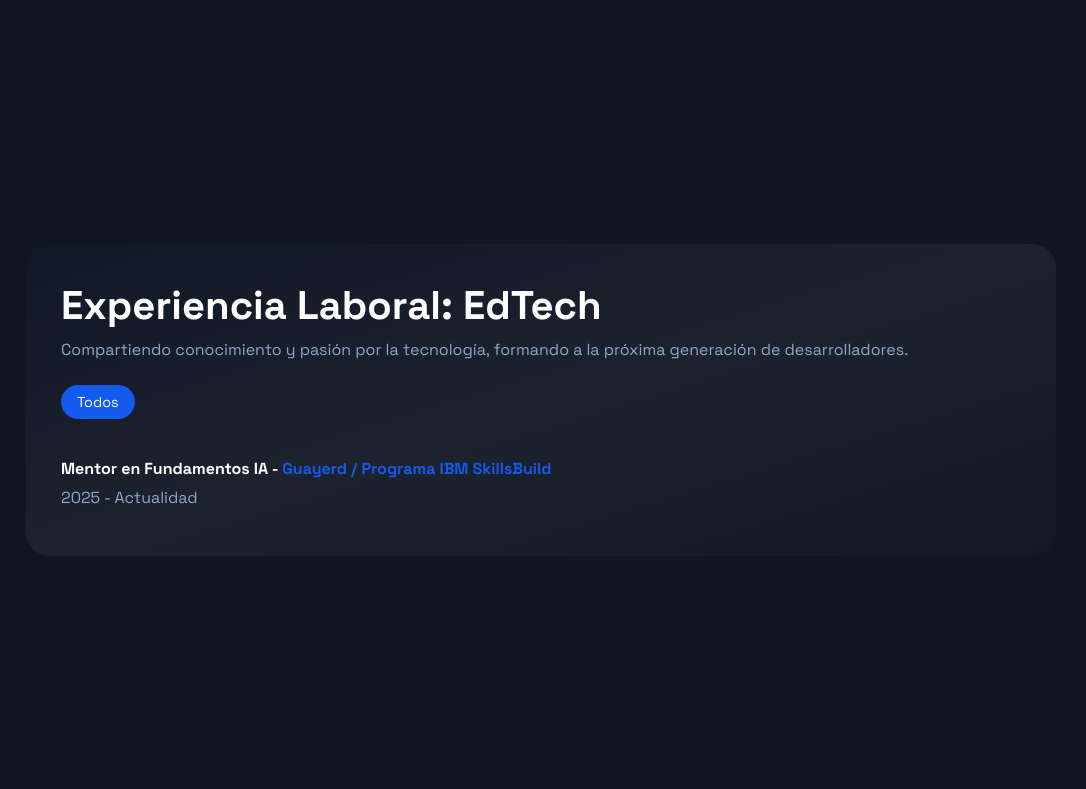
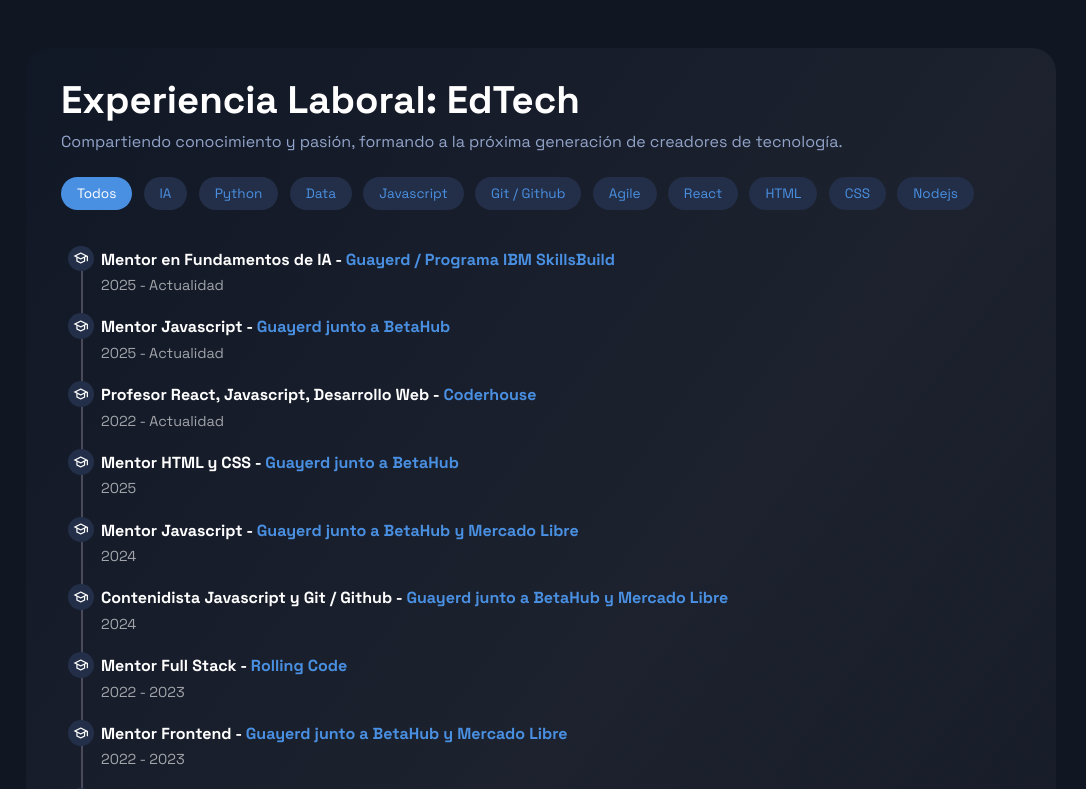
Before and after one commit to julioavantt/julioavantt_web, a React (Vite) app: page / in a window 1280 px wide. Shown: the top 789 px of the page, without its empty margins (99-1185 px from the left). Built offline with nearby package versions, Linux system fonts and the light colour scheme.

Commit message:
feat: edtech

```diff
--- a/index.html
+++ b/index.html
@@ -11,6 +11,10 @@
       href="https://fonts.googleapis.com/css2?family=Space+Grotesk:wght@300..700&amp;display=swap"
       rel="stylesheet"
     />
+    <link
+      rel="stylesheet"
+      href="https://fonts.googleapis.com/css2?family=Material+Symbols+Outlined:opsz,wght,FILL,GRAD@20..48,100..700,0..1,-50..200&icon_names=school"
+    />
   </head>
   <body>
     <div id="root"></div>
--- a/src/components/Block/Block.jsx
+++ b/src/components/Block/Block.jsx
@@ -1,25 +1,69 @@
-import { experienciaLaboral } from "../../consts/experiencia-laboral";
+import { useState } from "react";
+
+import experienciaLaboral from "../../consts/experiencia-laboral.json";
 import styles from "./Block.module.css";
 
+const pills = experienciaLaboral.edtech.reduce((acc, item) => {
+  item.techs.forEach((tech) => {
+    if (!acc.includes(tech)) acc.push(tech);
+  });
+  return acc.sort((a, b) => b - a);
+}, []);
+
 export const Block = () => {
+  const [activePill, setActivePill] = useState(0);
+  const [list, setList] = useState(experienciaLaboral);
+
+  const refreshList = (pill) => {
+    if (pill === "Todos") {
+      setList(experienciaLaboral);
+      setActivePill(0);
+    } else {
+      const filteredList = experienciaLaboral.edtech.filter((item) =>
+        item.techs.includes(pill)
+      );
+      setList({ edtech: filteredList });
+      setActivePill(pills.indexOf(pill) + 1);
+    }
+  };
+
   return (
     <section className={styles.block}>
       <h3>Experiencia Laboral: EdTech</h3>
       <p>
-        Compartiendo conocimiento y pasión por la tecnología, formando a la
-        próxima generación de desarrolladores.
+        Compartiendo conocimiento y pasión, formando a la próxima generación de
+        creadores de tecnología.
       </p>
       <section className={styles.pills}>
-        <div className={styles.pill}>Todos</div>
+        <div
+          className={`${styles.pill} ${activePill === 0 ? styles.active : ""}`}
+          onClick={() => refreshList("Todos")}
+        >
+          Todos
+        </div>
+        {pills.map((pill, index) => (
+          <div
+            key={pill}
+            className={`${styles.pill} ${
+              activePill === index + 1 ? styles.active : ""
+            }`}
+            onClick={() => refreshList(pill)}
+          >
+            {pill}
+          </div>
+        ))}
       </section>
-      <section>
-        {experienciaLaboral.edtech.map((item) => (
-          <article key={item.id}>
-            <h4>
-              {item.role} -{" "}
-              <span className={styles.company}>{item.company}</span>
-            </h4>
-            <p>{item.date}</p>
+      <section className={styles.timeline}>
+        {list.edtech.map((item) => (
+          <article key={item.id} className={styles.timelineItem}>
+            <span className="material-symbols-outlined">school</span>
+            <div className={styles.timelineContent}>
+              <h4>
+                {item.role} - {""}
+                <span className={styles.company}>{item.company}</span>
+              </h4>
+              <p className={styles.date}>{item.date}</p>
+            </div>
           </article>
         ))}
       </section>
--- a/src/components/Block/Block.module.css
+++ b/src/components/Block/Block.module.css
@@ -6,7 +6,7 @@
     rgba(138, 138, 150, 0.1),
     rgba(45, 45, 58, 0.1)
   );
-  padding: 2rem 2.2rem;
+  padding: 1.5rem 2.2rem 1rem;
   border-radius: 1.5rem;
   color: white;
 }
@@ -16,13 +16,13 @@
   font-optical-sizing: auto;
   font-weight: 900;
   font-style: normal;
-  font-size: 2.5rem;
+  font-size: 2.4rem;
   margin: 0.2rem 0 0;
 }
 
 p {
   color: #92a4c9;
-  margin-top: 0.5rem;
+  margin: 0.4rem 0;
 }
 
 .pills {
@@ -31,13 +31,69 @@
 }
 
 .pill {
+  background-color: #232f48;
+  color: var(--primary-color);
+  padding: 0.5rem 1rem;
+  border-radius: 1.2rem;
+  font-size: 0.85rem;
+  margin-right: 0.7rem;
+  cursor: pointer;
+}
+
+.pill.active {
   background-color: var(--primary-color);
   color: white;
-  padding: 0.5rem 1rem;
-  border-radius: 1.2rem;
-  font-size: 0.9rem;
 }
 
 .company {
   color: var(--primary-color);
 }
+
+.timeline {
+  position: relative;
+  padding-left: 40px;
+  margin: 2rem auto;
+}
+
+.timeline::before {
+  content: "";
+  position: absolute;
+  left: 20px;
+  top: 0;
+  bottom: 0;
+  width: 2px;
+  background: #4a4a5a; /* color de la línea */
+}
+
+.timelineItem {
+  position: relative;
+  margin-bottom: 1rem;
+  display: flex;
+  align-items: flex-start;
+}
+
+.timeline-content {
+  margin-left: 60px;
+  padding: 1rem;
+  background: rgba(45, 45, 58, 0.3);
+  border-radius: 8px;
+  backdrop-filter: blur(4px);
+  border: 1px solid rgba(255, 255, 255, 0.1);
+}
+
+.timeline-content h3 {
+  margin: 0 0 0.5rem 0;
+  font-size: 1.1rem;
+  color: white;
+}
+
+.timeline-content p {
+  margin: 0 0 0.5rem 0;
+  color: #6e45e2;
+  font-weight: bold;
+}
+
+.date {
+  font-size: 0.9rem;
+  color: rgba(255, 255, 255, 0.6);
+}
--- a/src/consts/experiencia-laboral.js
+++ /dev/null
@@ -1,11 +0,0 @@
-export const experienciaLaboral = {
-  edtech: [
-    {
-      id: 1,
-      techs: ["react"],
-      role: "Mentor en Fundamentos IA",
-      company: "Guayerd / Programa IBM SkillsBuild",
-      date: "2025 - Actualidad",
-    },
-  ],
-};
--- /dev/null
+++ b/src/consts/experiencia-laboral.json
@@ -0,0 +1,131 @@
+{
+  "edtech": [
+    {
+      "id": 1,
+      "techs": ["IA", "Python", "Data"],
+      "role": "Mentor en Fundamentos de IA",
+      "company": "Guayerd / Programa IBM SkillsBuild",
+      "date": "2025 - Actualidad"
+    },
+    {
+      "id": 2,
+      "techs": ["Javascript", "Git / Github", "Agile"],
+      "role": "Mentor Javascript",
+      "company": "Guayerd junto a BetaHub",
+      "date": "2025 - Actualidad"
+    },
+    {
+      "id": 3,
+      "techs": ["Javascript", "React", "HTML", "CSS"],
+      "role": "Profesor React, Javascript, Desarrollo Web",
+      "company": "Coderhouse",
+      "date": "2022 - Actualidad"
+    },
+    {
+      "id": 4,
+      "techs": ["HTML", "CSS"],
+      "role": "Mentor HTML y CSS",
+      "company": "Guayerd junto a BetaHub",
+      "date": "2025"
+    },
+    {
+      "id": 5,
+      "techs": ["Javascript", "Git / Github"],
+      "role": "Mentor Javascript",
+      "company": "Guayerd junto a BetaHub y Mercado Libre",
+      "date": "2024"
+    },
+    {
+      "id": 6,
+      "techs": ["Javascript", "Git / Github"],
+      "role": "Contenidista Javascript y Git / Github",
+      "company": "Guayerd junto a BetaHub y Mercado Libre",
+      "date": "2024"
+    },
+    {
+      "id": 7,
+      "techs": [
+        "Agile",
+        "CSS",
+        "HTML",
+        "Javascript",
+        "Git / Github",
+        "React",
+        "Nodejs"
+      ],
+      "role": "Mentor Full Stack",
+      "company": "Rolling Code",
+      "date": "2022 - 2023"
+    },
+    {
+      "id": 8,
+      "techs": ["Agile", "CSS", "HTML", "Javascript"],
+      "role": "Mentor Frontend",
+      "company": "Guayerd junto a BetaHub y Mercado Libre",
+      "date": "2022 - 2023"
+    },
+    {
+      "id": 9,
+      "techs": ["Agile", "CSS", "HTML", "Javascript"],
+      "role": "Contenidista proyecto final Frontend",
+      "company": "Guayerd junto a BetaHub y Mercado Libre",
+      "date": "2023"
+    },
+    {
+      "id": 10,
+      "techs": ["Agile", "CSS", "HTML", "Javascript"],
+      "role": "Mentor Frontend",
+      "company": "Guayerd junto a BetaHub y Mercado Libre",
+      "date": "2022 - 2023"
+    },
+    {
+      "id": 11,
+      "techs": ["React"],
+      "role": "Profesor React",
+      "company": "Guayerd",
+      "date": "2022"
+    },
+    {
+      "id": 12,
+      "techs": ["HTML", "CSS", "Javascript"],
+      "role": "Contenidista Frontend",
+      "company": "BlockAcademy",
+      "date": "2022"
+    },
+    {
+      "id": 13,
+      "techs": ["Git / Github"],
+      "role": "Profesor Git y Github",
+      "company": "Educacion IT",
+      "date": "2022"
+    },
+    {
+      "id": 14,
+      "techs": ["React", "Agile", "Git / Github"],
+      "role": "Mentor React, Ágile y Git / Github",
+      "company": "Alkemy",
+      "date": "2022"
+    },
+    {
+      "id": 15,
+      "techs": ["React", "Agile", "Git / Github"],
+      "role": "Host y contenidista video curso React Avanzado",
+      "company": "Alkemy",
+      "date": "2022"
+    },
+    {
+      "id": 16,
+      "techs": ["HTML", "CSS", "Javascript"],
+      "role": "Contenidista Frontend Carrera Certified Tech Developer",
+      "company": "Digital House junto a Mercado Libre y Globant",
+      "date": "2021"
+    },
+    {
+      "id": 17,
+      "techs": ["React"],
+      "role": "Contenidista React Carrera Certified Tech Developer",
+      "company": "Digital House junto a Mercado Libre y Globant",
+      "date": "2021"
+    }
+  ]
+}
--- a/src/index.css
+++ b/src/index.css
@@ -6,14 +6,13 @@
   text-rendering: optimizeLegibility;
   -webkit-font-smoothing: antialiased;
   -moz-osx-font-smoothing: grayscale;
-  --primary-color: #135bec;
+  --primary-color: #4a90e2;
 }
 
 body {
-  margin: 0;
+  margin: 3rem;
   display: flex;
   justify-content: center;
-  place-items: center;
   max-width: 100%;
   min-width: 320px;
   min-height: 100vh;
@@ -23,3 +22,20 @@
 h4 {
   margin: 0rem 0;
 }
+
+.material_symbols-outlined {
+  font-variation-settings: "FILL" 0, "wght" 400, "GRAD" 0, "opsz" 24;
+  font-size: 1rem;
+  background-color: #232f48;
+  padding: 0.3rem;
+  border-radius: 50%;
+}
+.material-symbols-outlined {
+  position: absolute;
+  left: -33px;
+  top: -3px;
+  font-size: 1rem;
+  background-color: #232f48;
+  padding: 0.3rem;
+  border-radius: 50%;
+}
```
